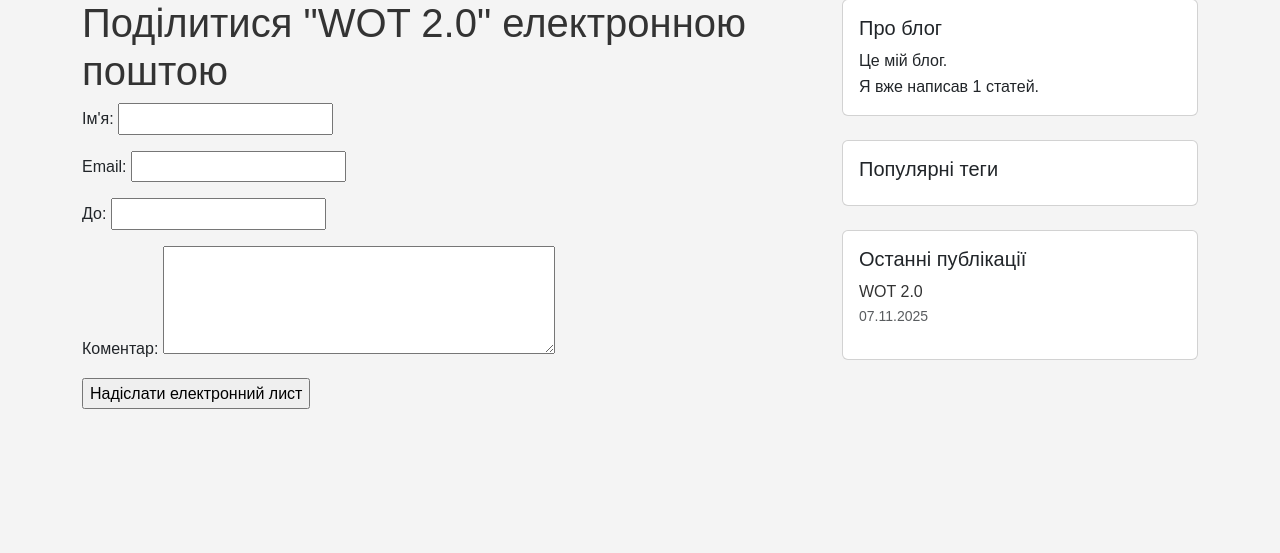
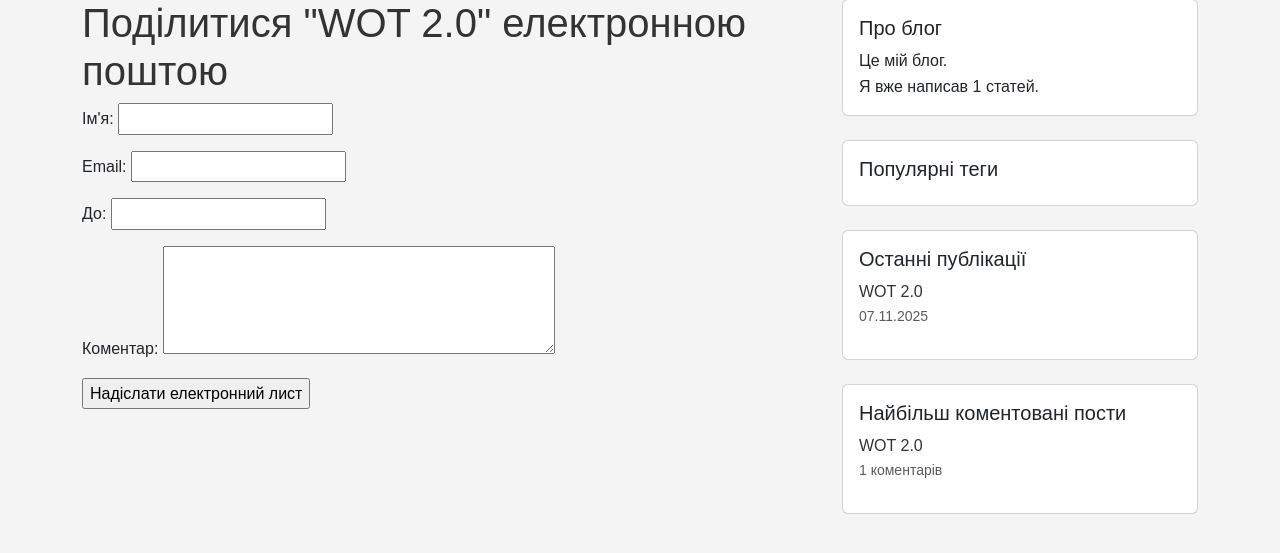
Before and after one commit to KpoJleBapKa/DevOps_pw5, a Django app: page /2/share/ in a window 1280 px wide. Shown: the part 105-658 px from the top of the page. Run offline with Django 5.2, Linux system fonts and the light colour scheme; data comes from the database, SQL or seed files in the repository.

Commit message:
v2.8 tag to retrieve posts with the most comments

```diff
--- a/myblog/blog/templatetags/blog_tags.py
+++ b/myblog/blog/templatetags/blog_tags.py
@@ -1,6 +1,7 @@
 from django import template
 import markdown
 from django.utils.safestring import mark_safe
+from django.db.models import Count
 from ..models import Post
 
 register = template.Library()
@@ -17,3 +18,9 @@ def total_posts():
 def show_latest_posts(count=5):
     latest_posts = Post.published.order_by('-publish')[:count]
     return {'latest_posts': latest_posts}
+
+@register.simple_tag
+def get_most_commented_posts(count=5):
+    return Post.published.annotate(
+        total_comments=Count('comments')
+    ).order_by('-total_comments')[:count]
--- a/myblog/templates/blog/base.html
+++ b/myblog/templates/blog/base.html
@@ -85,10 +85,32 @@
                 </div>
 
                 <!-- Recent Posts -->
-                <div class="card">
+                <div class="card mb-4">
                     <div class="card-body">
                         <h5 class="card-title">Останні публікації</h5>
                         {% show_latest_posts 3 %}
+                    </div>
+                </div>
+
+                <!-- Most Commented Posts -->
+                <div class="card">
+                    <div class="card-body">
+                        <h5 class="card-title">Найбільш коментовані пости</h5>
+                        {% get_most_commented_posts 3 as most_commented_posts %}
+                        <ul class="list-unstyled">
+                            {% for post in most_commented_posts %}
+                                <li class="mb-2">
+                                    <a href="{{ post.get_absolute_url }}" class="text-decoration-none">
+                                        {{ post.title }}
+                                    </a>
+                                    <div class="text-muted small">
+                                        {{ post.comments.count }} коментар{{ post.comments.count|pluralize:"ів,и" }}
+                                    </div>
+                                </li>
+                            {% empty %}
+                                <li class="text-muted">Ще немає коментарів</li>
+                            {% endfor %}
+                        </ul>
                     </div>
                 </div>
             </div>
```
